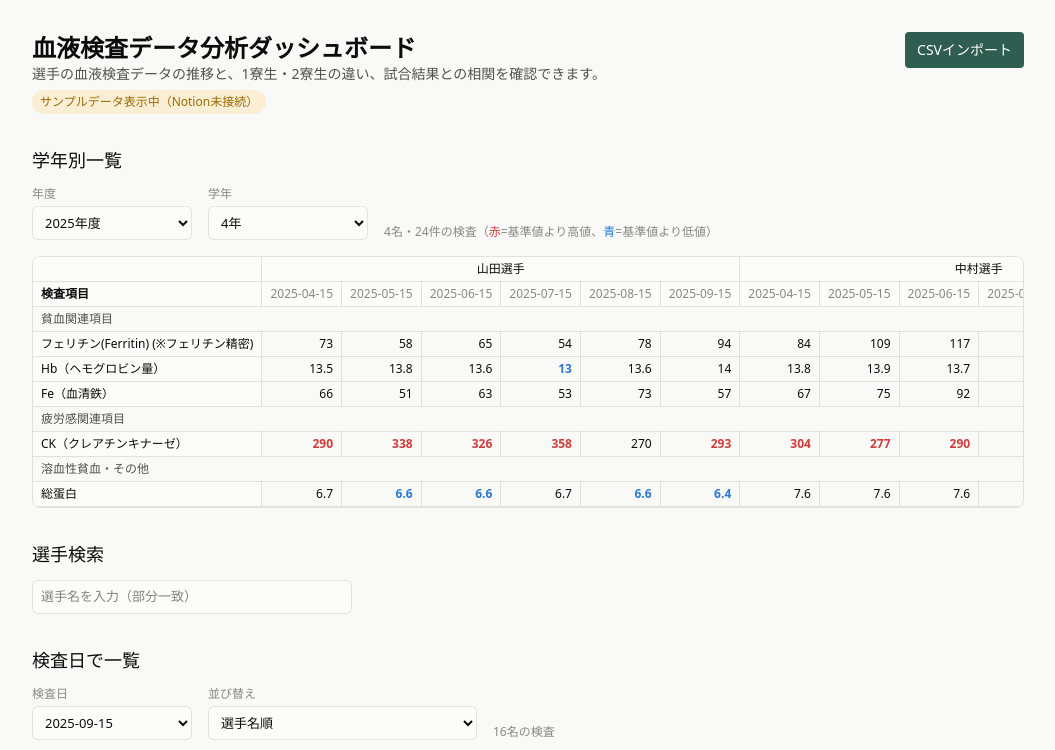
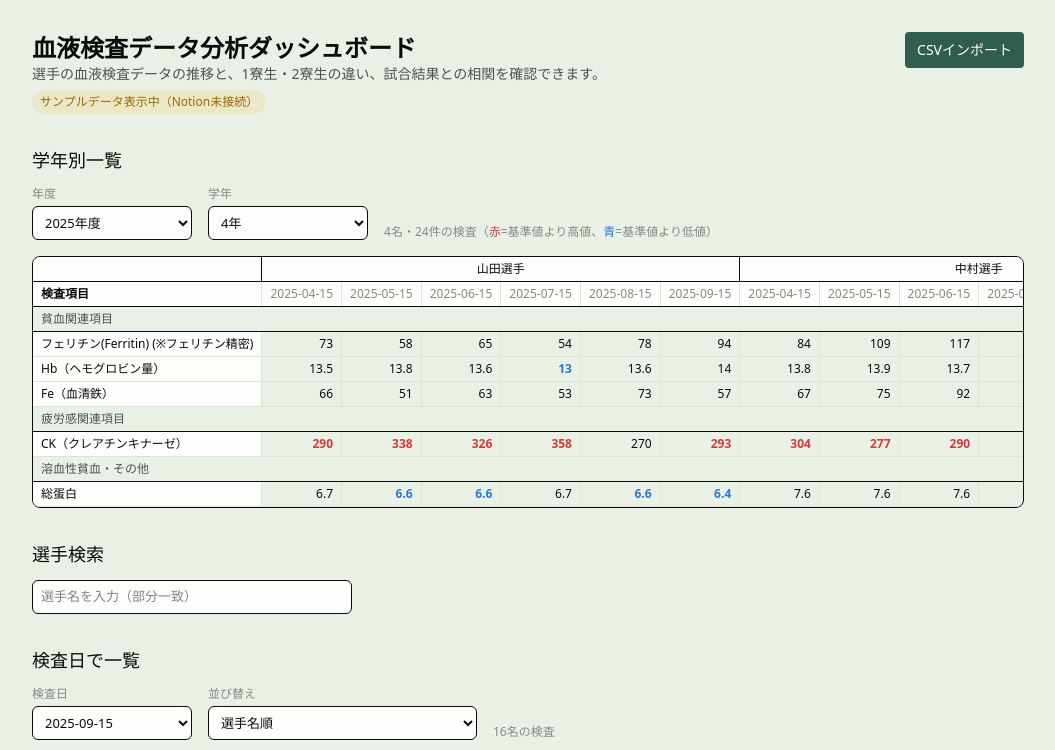
Before and after one commit to itoaogaku/ketsueki, a Next.js app: page / in a window 1280 px wide. Shown: the top 750 px of the page, without its empty margins (112-1167 px from the left). Built offline with nearby package versions, Linux system fonts and the light colour scheme.

Commit message:
Light green background with crisp black borders
Matches the reference design: a light sage-green page background with
white cards/tables set off by solid black borders, in place of the
previous off-white background and faint gray borders.

```diff
--- a/app/globals.css
+++ b/app/globals.css
@@ -2,16 +2,16 @@
 
 :root {
   color-scheme: light;
-  --background: #f9f9f7;
+  --background: #e9f1e6;
   --foreground: #0b0b0b;
 
-  --surface-1: #fcfcfb;
+  --surface-1: #fdfdfc;
   --text-primary: #0b0b0b;
   --text-secondary: #52514e;
   --text-muted: #898781;
   --gridline: #e1e0d9;
   --axis: #c3c2b7;
-  --border: rgba(11, 11, 11, 0.1);
+  --border: #0b0b0b;
 
   --series-1: #2a78d6; /* blue: 1寮生, and the low-value legend color - tied
     to the red/blue high/low convention shown throughout the app, so this
```
